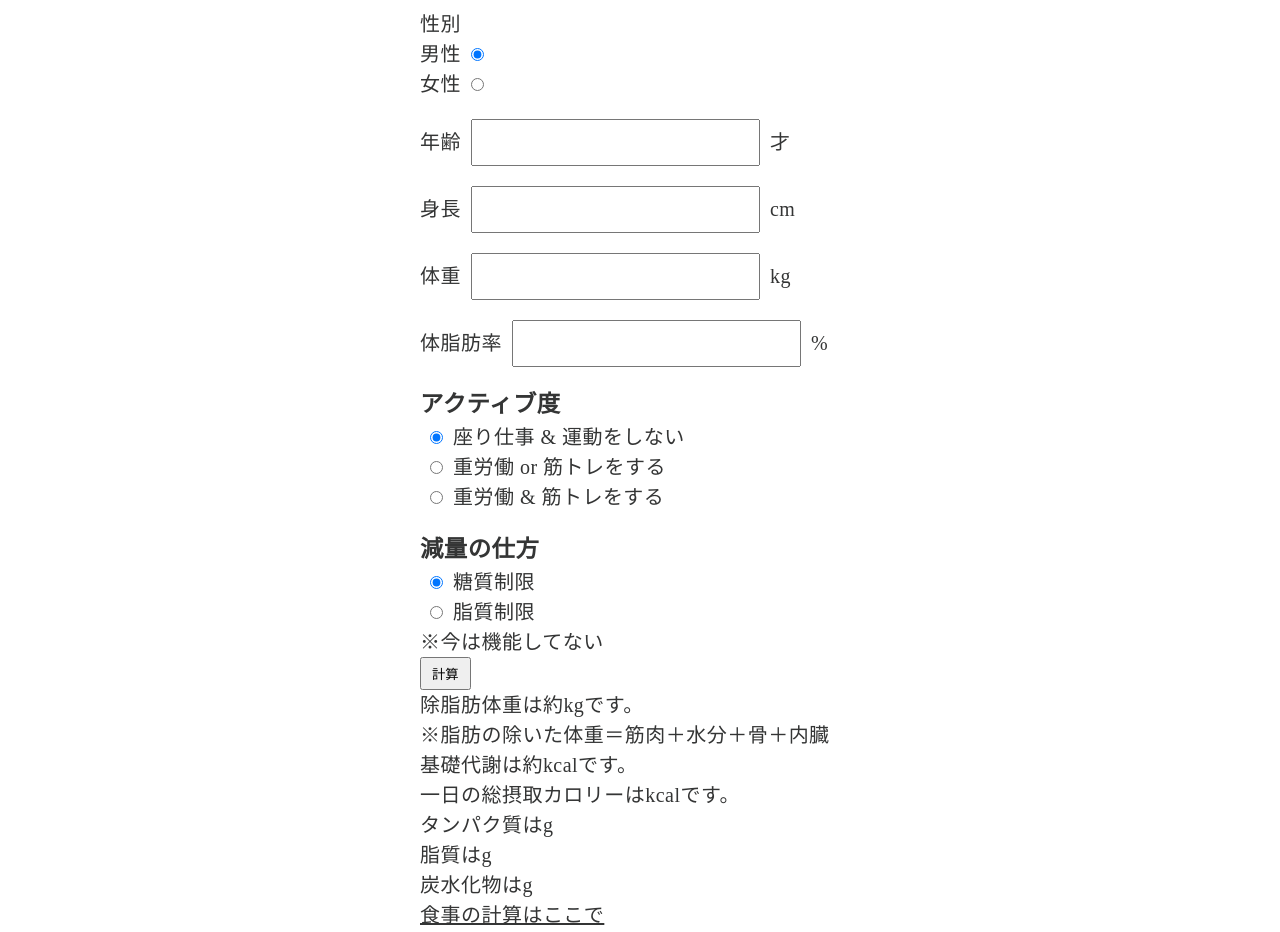
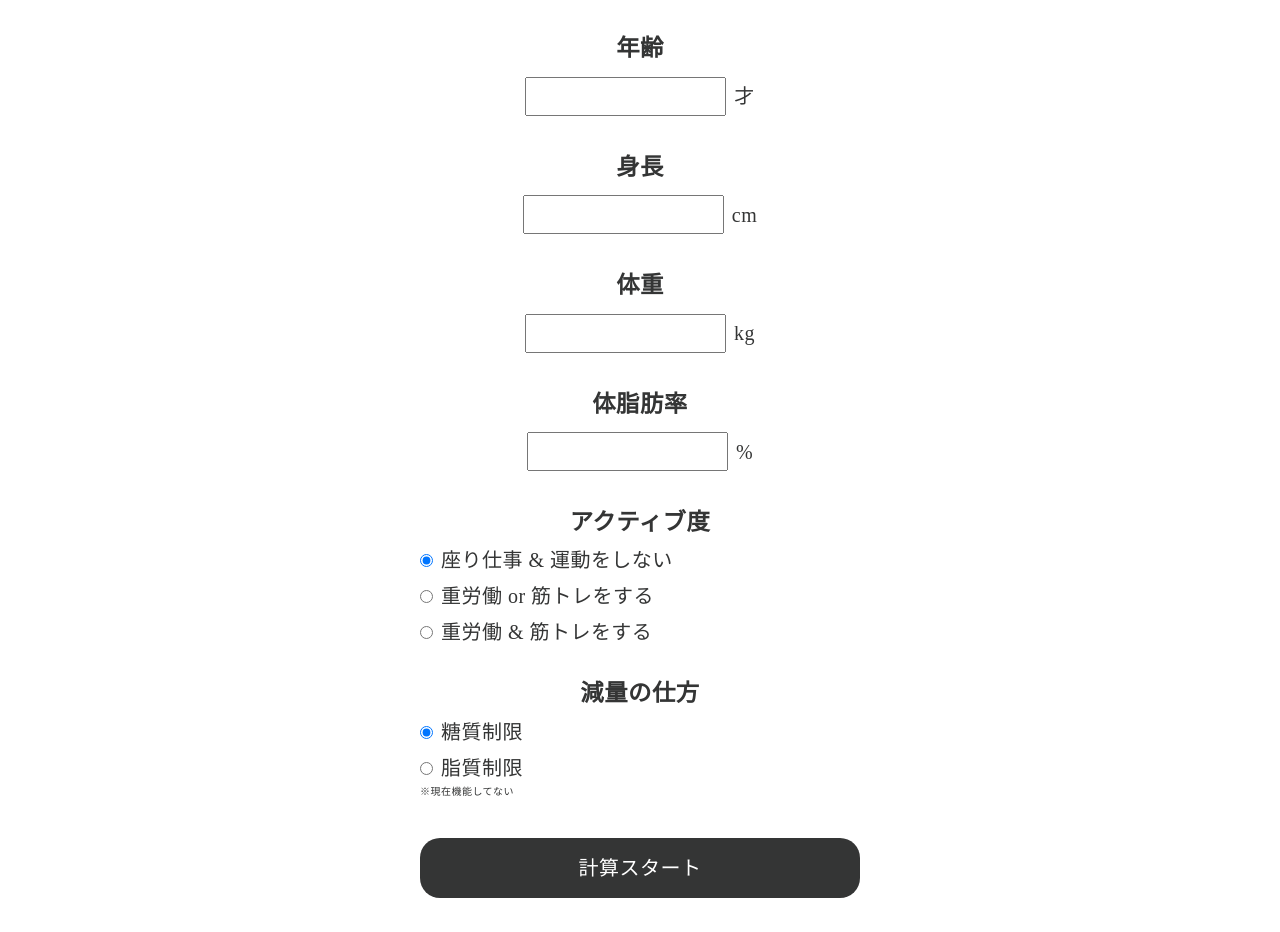
Before and after one commit to mczk9402/mczk9402, a website: page diet/index.html in a window 1280 px wide. Shown: the part 234-1166 px from the top of the page. Drawn offline with nearby package versions, Linux system fonts and the light colour scheme.

Commit message:
SPレイアウト
https://github.com/mczk9402/mczk9402/issues/2

```diff
--- a/diet/common/css/style.scss
+++ b/diet/common/css/style.scss
@@ -1,4 +1,7 @@
 @charset "utf-8";
+
+$basecolor: #343535;
+$basemargin: 8px;
 
 * {
     box-sizing: border-box;
@@ -13,7 +16,7 @@ html {
 body {
     overflow-y: scroll;
     font-size: 1.6rem;
-    line-height: 1.5;
+    line-height: 1.0;
     letter-spacing: 0.03em;
     color: #343535;
 }
@@ -31,11 +34,88 @@ ul {
     list-style: none;
 }
 
-h1,
-h2 {
-    padding: 30px;
-    text-align: center;
+.main {
+    h1 {
+        padding: $basemargin*2 3%;
+        text-align: center;
+        font-size: 32px;
+        color: #fff;
+        background: #343535;
+    }
+
+    h2 {
+        margin-bottom: $basemargin*6;
+        padding-left: 10px;
+        border-left: 5px solid $basecolor;
+    }
+
+    .body {
+        &_section {
+            & + .body_section {
+                margin-top: $basemargin*5;
+            }
+
+            h3 {
+                margin-bottom: $basemargin*2;
+                text-align: center;
+            }
+
+            &_wrapper {
+                display: flex;
+                justify-content: center;
+                align-items:  center;
+
+                input {
+                    margin: 0 $basemargin 0 0;
+                    text-align: center;
+                }
+
+                label {
+
+                    input {
+                        margin: 0 0 0 $basemargin;
+                    }
+                }
+            }
+
+            &:nth-child(2) .body_section_wrapper {
+                justify-content: space-between;
+            }
+
+
+            &.button {
+                cursor: pointer;
+                padding: 20px;
+                text-align: center;
+                color: #fff;
+                border-radius: 20px;
+                background: $basecolor;
+            }
+        }
+
+        &_list {
+            li + li {
+                margin-top: $basemargin*2;
+            }
+
+            &_item {
+
+
+                label {
+                    input {
+                        margin-right: $basemargin;
+                    }
+                }
+            }
+        }
+
+        &_lead {
+            font-size: 10px;
+        }
+    }
+
 }
+
 
 button {
     padding: 5px 10px;
@@ -47,14 +127,9 @@ button {
     padding: 30px;
     font-size: 2rem;
 
-    div + div {
-        margin-top: 2rem;
-    }
-
     input {
-        margin: 0 10px;
-        padding: 1rem;
-        text-align: center;
-        font-size: 2rem;
+         padding: 1rem;
+        // text-align: center;
+        // font-size: 2rem;
     }
 }
--- a/diet/index.html
+++ b/diet/index.html
@@ -4,87 +4,103 @@
     <meta charset="UTF-8">
     <meta name="viewport" content="width=device-width, initial-scale=1.0">
     <meta http-equiv="X-UA-Compatible" content="ie=edge">
-    <title>Document</title>
+    <title>カロリー計算機</title>
     <link rel="stylesheet" href="common/css/style.css">
     <script src="https://ajax.googleapis.com/ajax/libs/jquery/3.4.1/jquery.min.js"></script>
     <script src="common/js/common.js"></script>
 </head>
 <body>
-    <header class="header">
-        <nav class="header_nav">
-
-        </nav><!-- /.header_nav -->
-    </header><!-- /.header -->
-
     <main class="main">
-        <h1 class="main_heading">俺用ダイエット</h1><!-- /.main_heading -->
+        <h1 class="main_heading">カロリー計算機</h1><!-- /.main_heading -->
 
         <section class="main_section">
             <h2 class="body_heading">基礎代謝を調べる</h2><!-- /.body_heading -->
 
-            <div class="body_gender">
-                <p>性別</p>
-                <p>男性<input type="radio" name="gender" value="male" checked></p>
-                <p>女性<input type="radio" name="gender" value="female"></p>
-            </div><!-- /.body_gender -->
+            <div class="body_section">
+                <h3>性別</h3>
+                <div class="body_section_wrapper">
+                    <label>男性<input type="radio" name="gender" value="male" checked></label>
+                    <label>女性<input type="radio" name="gender" value="female"></label>
+                </div><!-- /.body_section_wrapper -->
+            </div><!-- /.body_section -->
 
-            <div class="body_age">
-                年齢<input type="text" data-body="age">才
-            </div><!-- /.body_age -->
+            <div class="body_section">
+                <h3>年齢</h3>
+                <div class="body_section_wrapper">
+                    <input type="text" data-body="age">才
+                </div><!-- /.body_section_wrapper -->
+            </div><!-- /.body_section -->
 
-            <div class="body_height">
-                身長<input type="text" data-body="height">cm
-            </div><!-- /.body_height -->
+            <div class="body_section">
+                <h3>身長</h3>
+                <div class="body_section_wrapper">
+                    <input type="text" data-body="height">cm
+                </div><!-- /.body_section_wrapper -->
+            </div><!-- /.body_section -->
 
-            <div class="body_weight">
-                体重<input type="text" data-body="weight">kg
-            </div><!-- /.body_weight -->
+            <div class="body_section">
+                <h3>体重</h3>
+                <div class="body_section_wrapper">
+                    <input type="text" data-body="weight">kg
+                </div><!-- /.body_section_wrapper -->
+            </div><!-- /.body_section -->
 
-            <div class="body_fat">
-                体脂肪率<input type="text" data-body="body-fat">%
-            </div><!-- /.body_fat -->
+            <div class="body_section">
+                <h3>体脂肪率</h3>
+                <div class="body_section_wrapper">
+                    <input type="text" data-body="body-fat">%
+                </div><!-- /.body_section_wrapper -->
+            </div><!-- /.body_section -->
 
-            <div>
+            <div class="body_section">
                 <h3>アクティブ度</h3>
-                <ul class="body_active">
-                    <li class="body_active_item">
-                        <input type="radio" name="active" value="low" checked>座り仕事 & 運動をしない
-                    </li><!-- /.body_active_item -->
-                    <li class="body_active_item">
-                        <input type="radio" name="active" value="middle">重労働 or 筋トレをする
-                    </li><!-- /.body_active_item -->
-                    <li class="body_active_item">
-                        <input type="radio" name="active" value="high">重労働 & 筋トレをする
-                    </li><!-- /.body_active_item -->
-                </ul><!-- /.body_active -->
-            </div>
+                <ul class="body_list">
+                    <li class="body_list_item">
+                        <label><input type="radio" name="active" value="low" checked>座り仕事 & 運動をしない</label>
+                    </li><!-- /.body_list_item -->
+                    <li class="body_list_item">
+                        <label><input type="radio" name="active" value="middle">重労働 or 筋トレをする</label>
+                    </li><!-- /.body_list_item -->
+                    <li class="body_list_item">
+                        <label><input type="radio" name="active" value="high">重労働 & 筋トレをする</label>
+                    </li><!-- /.body_list_item -->
+                </ul><!-- /.body_list -->
+            </div><!-- /.body_section -->
 
-            <div>
+            <div class="body_section">
                 <h3>減量の仕方</h3>
-                <ul class="body_diet">
-                    <li class="body_diet_item">
-                        <input type="radio" name="diet" value="carbo" checked>糖質制限
-                    </li><!-- /.body_diet_item -->
-                    <li class="body_diet_item">
-                        <input type="radio" name="diet" value="fat">脂質制限
-                    </li><!-- /.body_diet_item -->
-                </ul><!-- /.body_diet -->
-                <span>※今は機能してない</span>
-            </div>
+                <ul class="body_list">
+                    <li class="body_list_item">
+                        <label><input type="radio" name="diet" value="carbo" checked>糖質制限</label>
+                    </li><!-- /.body_list_item -->
+                    <li class="body_list_item">
+                        <label><input type="radio" name="diet" value="fat">脂質制限</label>
+                    </li><!-- /.body_list_item -->
+                </ul><!-- /.body_list -->
+                <span class="body_lead">※現在機能してない</span><!-- /.body_lead -->
+            </div><!-- /.body_section -->
 
-            <button data-body="button">計算</button>
+            <div class="body_section button" data-body="button">計算スタート</div><!-- /.body_section -->
 
-            <div class="body_wrapper">
-                <p class="body_lean-body">除脂肪体重は約<span data-body="lean-body"></span>kgです。<br><span>※脂肪の除いた体重＝筋肉＋水分＋骨＋内臓</span></p><!-- /.body_lean-body -->
-                <p class="body_base">基礎代謝は約<span data-body="base"></span>kcalです。</p><!-- /.body_base -->
-                <p class="body_kcal">一日の総摂取カロリーは<span data-body="kcal"></span>kcalです。</p><!-- /.body_kcal -->
-                <ul class="body_pfc">
-                    <li class="body_pfc_item">タンパク質は<span data-body="protein"></span>g</li><!-- /.body_pfc_item -->
-                    <li class="body_pfc_item">脂質は<span data-body="fat"></span>g</li><!-- /.body_pfc_item -->
-                    <li class="body_pfc_item">炭水化物は<span data-body="carbo"></span>g</li><!-- /.body_pfc_item -->
-                </ul><!-- /.body_pfc -->
-            </div><!-- /.body_wrapper -->
-            <p><a href="https://calorie.slism.jp/" target="_blank">食事の計算はここで</a></p>
+            <div class="body_section">
+                <ul class="body_list">
+                    <li class="body_list_item">除脂肪体重は約<span data-body="lean-body"></span>kgです。<br><span class="body_lead">※脂肪の除いた体重＝筋肉＋水分＋骨＋内臓</span><!-- /.body_list_item --></p><!-- /.body_lean-body -->
+                    <li class="body_list_item">基礎代謝は約<span data-body="base"></span>kcalです。</p><!-- /.body_list_item -->
+                    <li class="body_list_item">一日の総摂取カロリーは<span data-body="kcal"></span>kcalです。</p><!-- /.body_list_item -->
+                </ul><!-- /.body_list -->
+            </div><!-- /.body_section -->
+
+            <div class="body_section">
+                <ul class="body_list">
+                    <li class="body_list_item">タンパク質は<span data-body="protein"></span>g</li><!-- /.body_list_item -->
+                    <li class="body_list_item">脂質は<span data-body="fat"></span>g</li><!-- /.body_list_item -->
+                    <li class="body_list_item">炭水化物は<span data-body="carbo"></span>g</li><!-- /.body_list_item -->
+                </ul><!-- /.body_list -->
+            </div><!-- /.body_section -->
+
+            <div class="body_section">
+                <a href="https://calorie.slism.jp/" target="_blank">食事の計算はここで</a>
+            </div><!-- /.body_section -->
         </section><!-- /.main_section -->
     </main><!-- /.main -->
 </body>
```
Also changed, not shown: diet/common/css/style.css.
